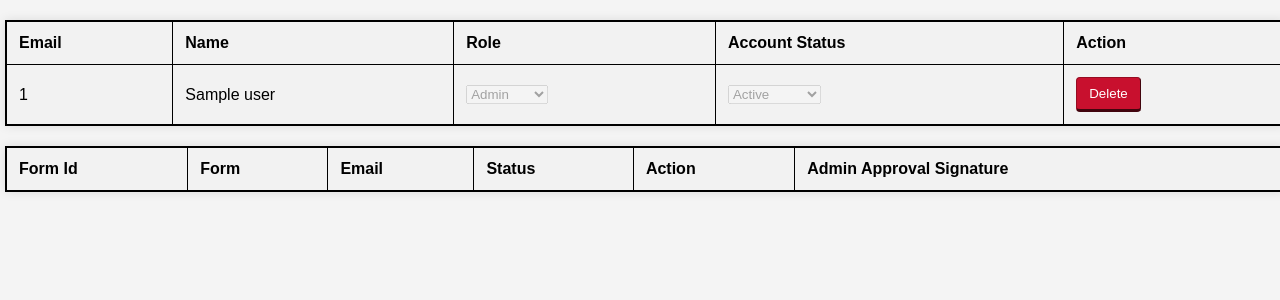
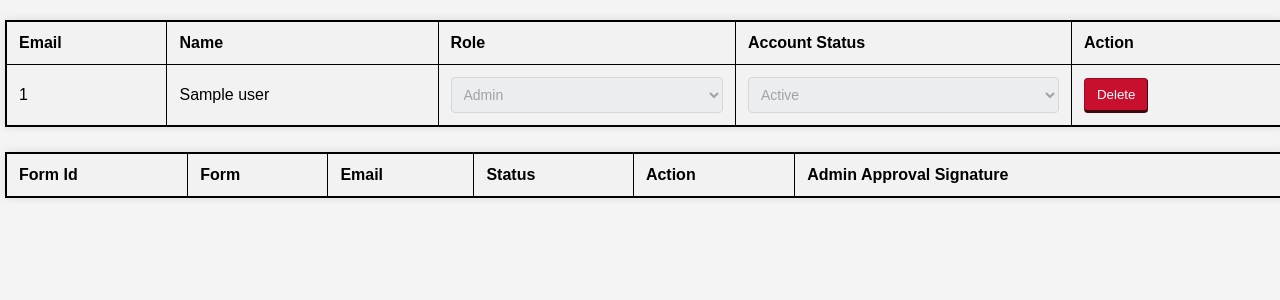
Before and after one commit to binhnguyen63/SoftwareDesign-Project, a Flask app: template templates/admin.html in a window 1280 px wide. Shown: the part 48-348 px from the top of the page. Run offline with Flask 2, Linux system fonts and the light colour scheme; the template is opened without the code that fills it: most values are stand-ins (such as "Sample title", 1, 10 or a date in 2020); lists and menus that the app fills with data are empty; some libraries are stand-ins or nearby versions.

Commit message:
add new stylization to html tags

```diff
--- a/static/css/admin.css
+++ b/static/css/admin.css
@@ -59,6 +59,21 @@ th {
 
 tr:hover {
   background-color: #f9f9f9;
+}
+
+select{
+  width: 100%;
+  padding: 8px;
+  border: 1px solid #ccc;
+  border-radius: 4px;
+  background-color: white;
+  font-size: 14px;
+  cursor: pointer;
+}
+
+select:disabled {
+  background-color: #e9ecef;
+  cursor: not-allowed;
 }
 
 /* Buttons */
--- a/templates/admin.html
+++ b/templates/admin.html
@@ -17,6 +17,7 @@
       <button id="update" onclick="enableEditing()">Update</button>
       <button id="confirm-update" onclick="confirmUpdate()">Confirm Update</button>
     </nav>
+    <div style="overflow-x: auto;">
     <table id="userTable" class="table">
       <tr>
         <th>Email</th>
@@ -52,6 +53,8 @@
       </tr>
       {% endfor %}
     </table>
+    </div>
+    <div style="overflow-x: auto;">
     <table id="submitted-forms">
       <tr>
         <th>Form Id</th>
@@ -81,6 +84,7 @@
       {%endif%}
       {%endfor%}
     </table>
+    </div>
     <div id="approval-modal" class="modal">
       <div class="modal-content">
         <span class="close" onclick="closeModal()">&times;</span>
```
